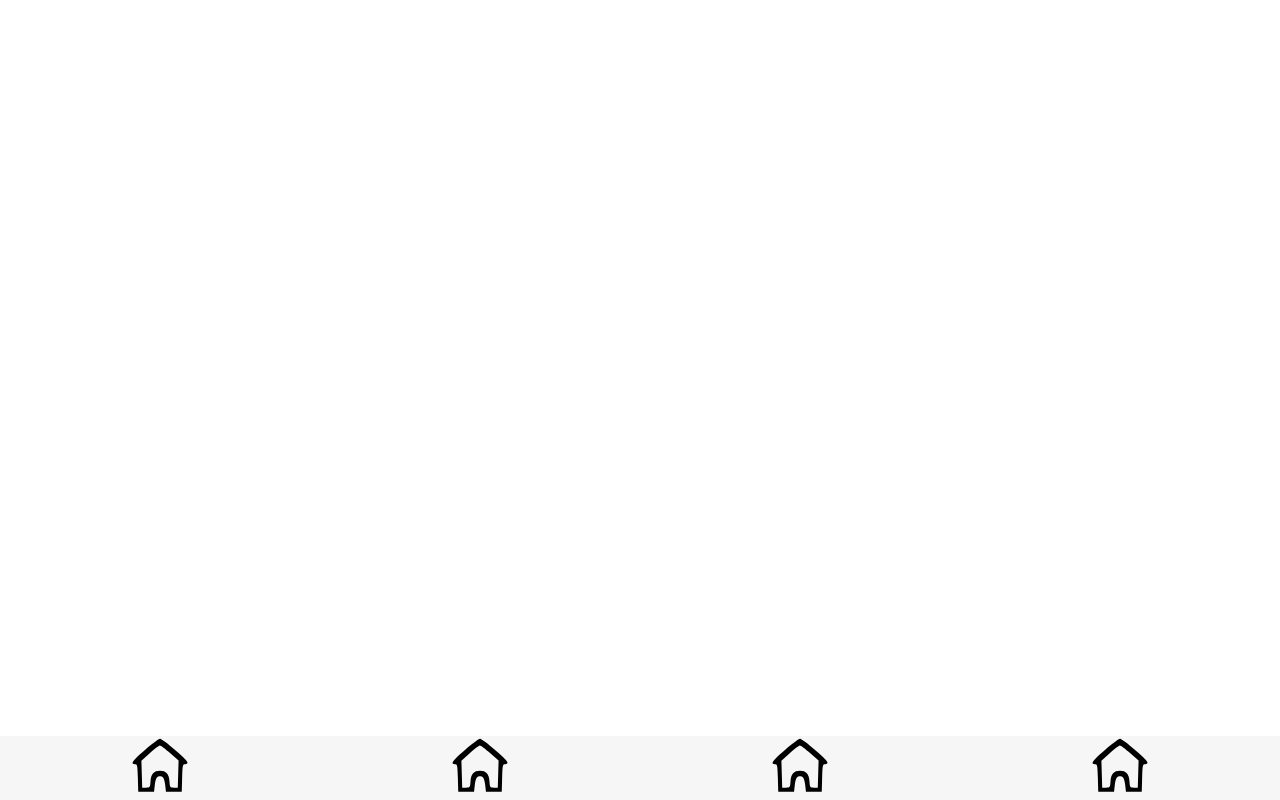
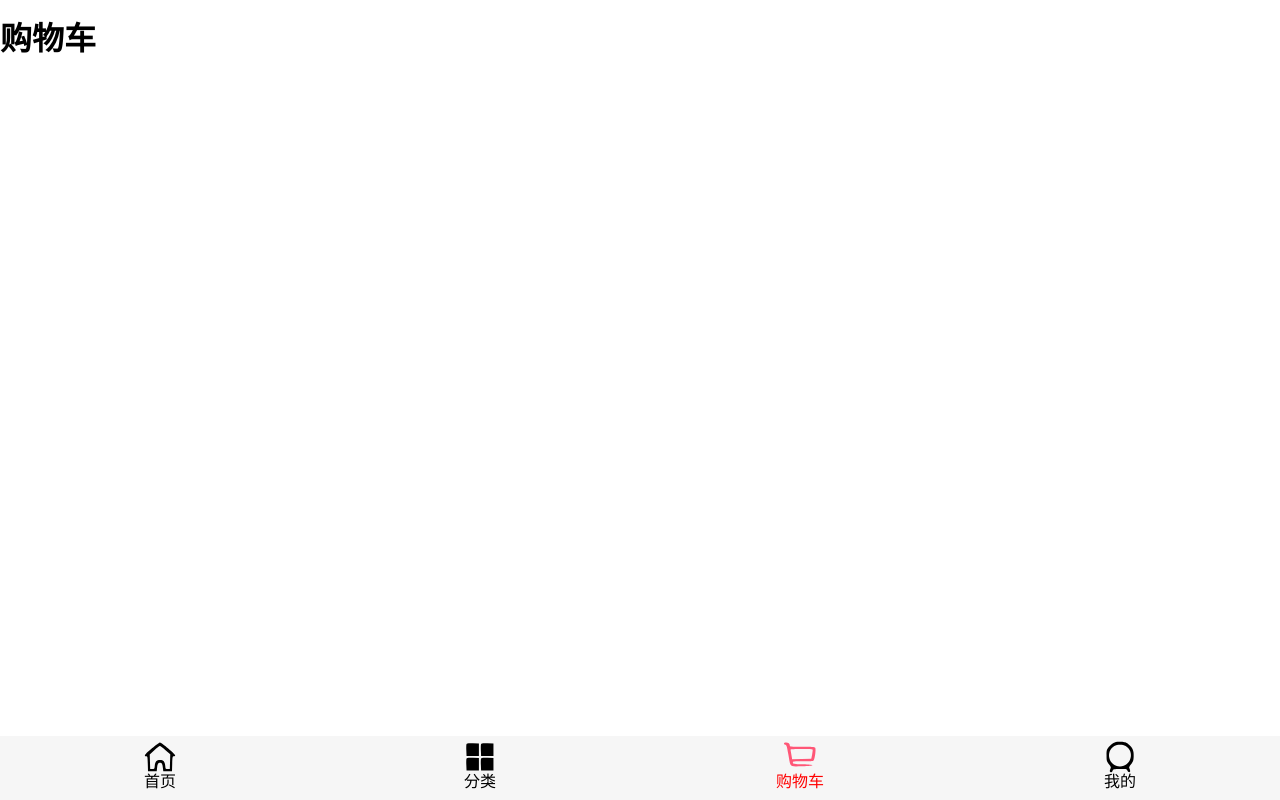
Before and after one commit to wzc3867/mall, a Vue app: page /cart in a window 1280 px wide. Built offline with nearby package versions, Linux system fonts and the light colour scheme.

Commit message:
完成底部导航栏的封装

```diff
--- a/src/App.vue
+++ b/src/App.vue
@@ -1,5 +1,6 @@
 <template>
   <div id="app">
+    <router-link to="/home"></router-link>
     <router-view></router-view>
     <MainTabBar/>
   </div>
--- a/src/components/common/tabbar/Tabar.vue
+++ b/src/components/common/tabbar/Tabar.vue
@@ -1,6 +1,6 @@
 <template>
 <div class="TabBox">
-    <slot></slot>
+    <slot class="ImgSIze"></slot>
 </div>
 </template>
 <script>
@@ -24,10 +24,7 @@ export default {
         position: fixed;
         bottom: 0;
         /* align-items: center; */
+        text-align:center;
         width: 100%;
     }
-    .tabItem{
-        text-align: center;
-        flex: 1;
-    }
 </style>
--- a/src/components/common/tabbar/TabarItem.vue
+++ b/src/components/common/tabbar/TabarItem.vue
@@ -1,20 +1,47 @@
 <template>
-  <div class="tabItem">
-      <slot></slot>
+  <div class="tabItem" @click="change">
+      <div class="boxSIze" v-show="Isactive"><slot name="icon"></slot></div>
+       <div class="boxSIze"  v-show="!Isactive"><slot name="activeIcon"></slot></div>
+      <div :style='fontcolor'><slot name="text"></slot></div>
   </div>
 </template>
 <script>
 export default {
   name: "TabarItem",
+  props: {
+    Link:{
+      type: String,
+      required:true,
+      default: "/home"
+    }
+  },
   data () {
     return {
     };
+  },
+  methods:{
+    change(){
+     this.$router.replace(this.Link)
+     console.log(this.$route);
+    }
+  },
+  computed:{
+    Isactive(){
+      return this.$route.path.indexOf(this.Link) == -1
+    },
+    fontcolor(){
+      return this.Isactive?'':'color:red'
+    }
   }
 }
 </script>
 <style lang="less" scoped>
   .tabItem{
     flex:1;
-    text-align:center;
+  }
+  .boxSIze img{
+   height: 4vh;
+    margin-top: 5px;
+    vertical-align: middle;
   }
 </style>
--- a/src/components/content/MainTabBar.vue
+++ b/src/components/content/MainTabBar.vue
@@ -3,16 +3,24 @@
   <div>
       <tabBar>
         <tabBarItem  Link="/home">
-            <img src="../../assets/img/tabbar/home.svg" alt="">
+            <img slot="icon" src="../../assets/img/tabbar/home.svg" alt="">
+            <img slot="activeIcon" src="../../assets/img/tabbar/home_active.svg" alt="">
+            <div slot="text">首页</div>
         </tabBarItem>
-        <tabBarItem  Link="/home">
-            <img src="../../assets/img/tabbar/home.svg" alt="">
+        <tabBarItem  Link="/category">
+            <img slot="icon" src="../../assets/img/tabbar/category.svg" alt="">
+            <img slot="activeIcon" src="../../assets/img/tabbar/category_active.svg" alt="">
+            <div slot="text">分类</div>
         </tabBarItem>
-        <tabBarItem  Link="/home">
-            <img src="../../assets/img/tabbar/home.svg" alt="">
+        <tabBarItem  Link="/cart">
+            <img slot="icon" src="../../assets/img/tabbar/cart.svg" alt="">
+            <img slot="activeIcon" src="../../assets/img/tabbar/cart_active.svg" alt="">
+            <div slot="text">购物车</div>
         </tabBarItem>
-        <tabBarItem  Link="/home">
-            <img src="../../assets/img/tabbar/home.svg" alt="">
+        <tabBarItem  Link="/profile">
+            <img slot="icon" src="../../assets/img/tabbar/profile.svg" alt="">
+            <img slot="activeIcon" src="../../assets/img/tabbar/profile_active.svg" alt="">
+            <div slot="text">我的</div>
         </tabBarItem>
       </tabBar>
   </div>
--- a/src/router/index.js
+++ b/src/router/index.js
@@ -1,9 +1,9 @@
 import Vue from 'vue'
 import VueRouter from 'vue-router'
-const home = () => {import('../views/home/home.vue')}
-const category = () => {import('../views/category/category.vue')}
-const profile = () => {import('../views/profile/profile.vue')}
-const cart = () => {import('../views/cart/cart.vue')}
+const home = () => import('../views/home/home.vue')
+const category = () => import('../views/category/category.vue')
+const profile = () => import('../views/profile/profile.vue')
+const cart = () => import('../views/cart/cart.vue')
 Vue.use(VueRouter)
 
 const routes = [
@@ -31,7 +31,6 @@ const routes = [
 
 const router = new VueRouter({
   mode: 'history',
-  base: process.env.BASE_URL,
   routes
 })
 
```
